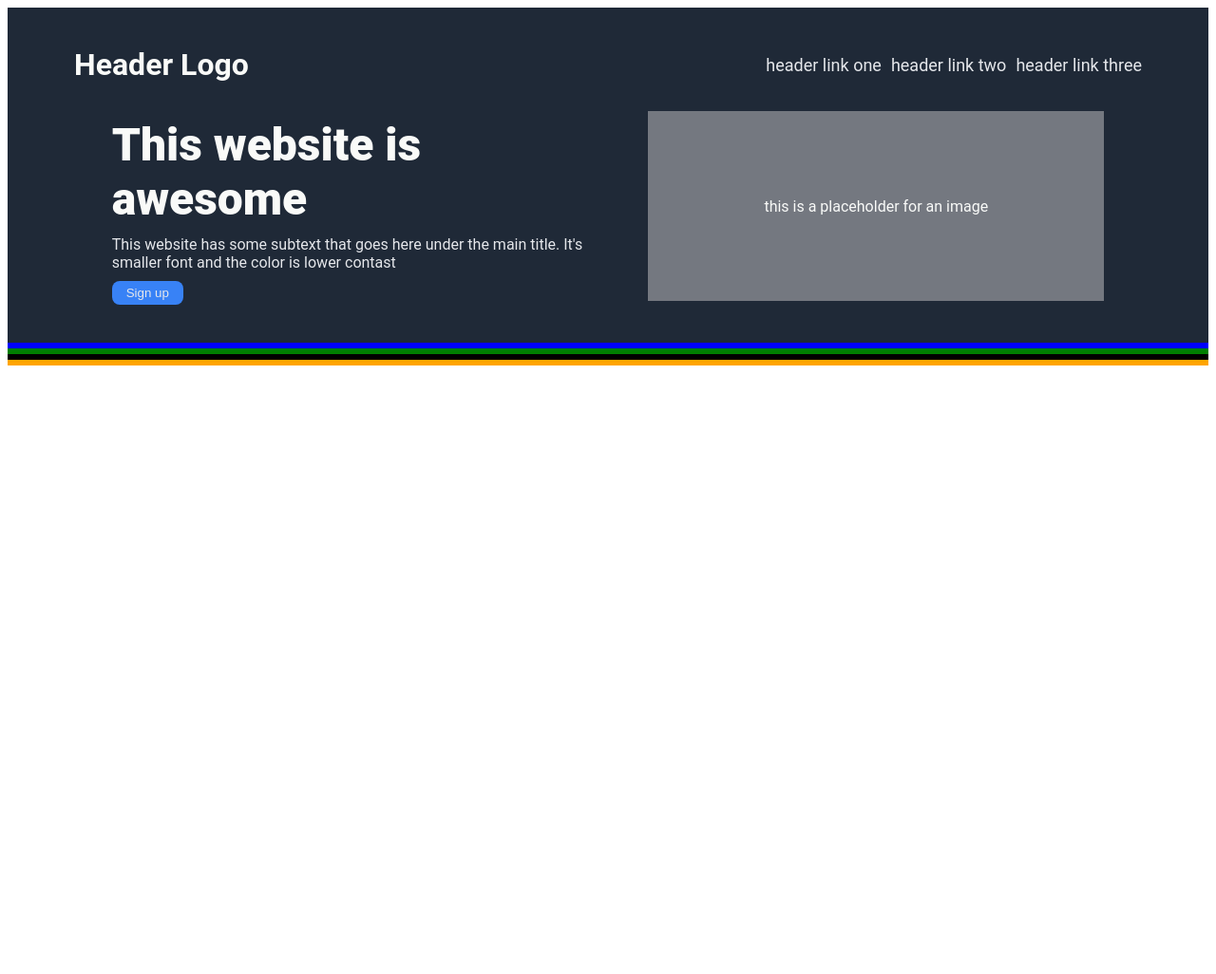
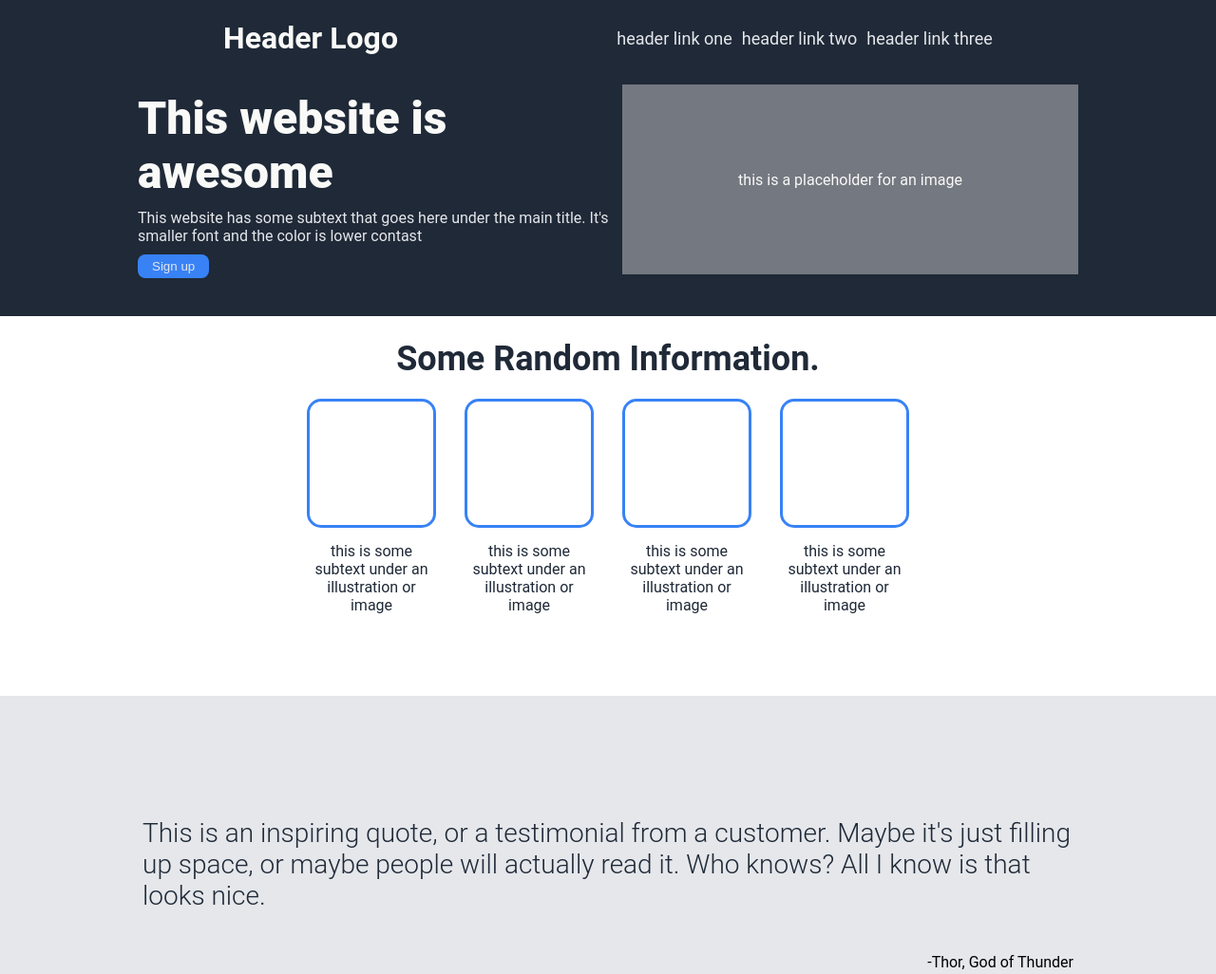
Before and after one commit to AtanasVekiev/landing-page, a plain HTML site: page index.html in a window 1280 px wide. Shown: the top 1026 px of the page at 95% size. Before the commit the page ends 800 px from the top, so only its background shows below. Drawn offline with Linux system fonts and the light colour scheme.

Commit message:
Completed the langing page
- Information section
-  Quote section
- CTA section
- Footer section

```diff
--- a/index.html
+++ b/index.html
@@ -10,7 +10,7 @@
     <!-- first element -->
     <div class="header">
       <div class="logo-and-links">
-        <h1>Header Logo</h1>
+        <h1 class="header-logo">Header Logo</h1>
         <ul>
           <li><a href="###">header link one</a></li>
           <li><a href="###">header link two</a></li>
@@ -33,12 +33,59 @@
       </div>
     </div>
     <!-- secong element -->
-    <div class="information"></div>
+    <div class="information">
+      <h1 class="information-text">Some Random Information.</h1>
+      <div class="cards">
+        <div class="card">
+          <div class="image-card"></div>
+          <div class="card-text">
+            this is some subtext under an illustration or image
+          </div>
+        </div>
+        <div class="card">
+          <div class="image-card"></div>
+          <div class="card-text">
+            this is some subtext under an illustration or image
+          </div>
+        </div>
+
+        <div class="card">
+          <div class="image-card"></div>
+          <div class="card-text">
+            this is some subtext under an illustration or image
+          </div>
+        </div>
+
+        <div class="card">
+          <div class="image-card"></div>
+          <div class="card-text">
+            this is some subtext under an illustration or image
+          </div>
+        </div>
+      </div>
+    </div>
     <!-- third element -->
-    <div class="quote"></div>
+    <div class="quote">
+      <p class="quote-text">
+        This is an inspiring quote, or a testimonial from a customer. Maybe it's
+        just filling up space, or maybe people will actually read it. Who knows?
+        All I know is that looks nice.
+      </p>
+      <p class="quote-author">-Thor, God of Thunder</p>
+    </div>
     <!-- fourht element -->
-    <div class="CTA"></div>
+    <div class="CTA">
+      <div class="CTA-content">
+        <div class="cta-left-side">
+          <h1 class="cta-header">Call to action! It's time!</h1>
+          <p class="cta-text">
+            Sign up for our product by clicking that button right over there!
+          </p>
+        </div>
+        <button class="button-cta">Sign up</button>
+      </div>
+    </div>
     <!-- fifth element -->
-    <div class="footer"></div>
+    <div class="footer">Copyright © The Odin Project 2021</div>
   </body>
 </html>
--- a/style.css
+++ b/style.css
@@ -1,38 +1,18 @@
-/* visual debug */
 
-.information{
-border: solid blue;
-background-color: rgb(123, 130, 230);
-}
-
-.quote{
-border: solid green;
-background-color: rgb(157, 230, 123);
-}
-
-.CTA{
-border: solid black;
-background-color: rgb(85, 99, 92);
-}
-
-.footer{
-border: solid orange;
-background-color: rgb(231, 161, 30);
-}
-
-/* visual debug */
 
 body{
     font-family: Roboto;
     display: flex;
     flex-direction: column;
+    margin: 0px;
 }
 
 /* header */
 .header{
     display: flex;
     flex-direction: column;
-    padding: 20px;
+    padding-left: 40px;
+    padding-right: 40px;
     padding-bottom: 40px;
     gap:5px;
     background-color: #1F2937;
@@ -43,9 +23,10 @@ body{
 .logo-and-links{
     display: flex;
     align-items: center;
-    justify-content:space-between;
-    padding-left: 50px;
-    padding-right: 50px;
+    justify-content: space-around;
+    padding-left: 100px;
+    padding-right: 100px;
+
 }
 
 a{
@@ -59,18 +40,18 @@ ul{
   gap: 10px
 }
 
-h1{
+.header-logo{
     font-size: 24;
     color: #F9FAF8;
 }
 
 .header-content{
     display: flex;
-    padding-left: 50px;
-    padding-right: 50px;
     align-items: center;
-    justify-content: space-evenly;
-    gap: 25px;
+    justify-content: space-around;
+    padding-left: 100px;
+    padding-right: 100px;
+
 }
 
 .placeholder{
@@ -111,3 +92,129 @@ button{
     margin: 0px;
     margin-bottom: 10px;
 }
+
+
+/* information */
+
+.information{
+    padding-left: 40px;
+    padding-right: 40px;
+    padding-bottom: 150px;
+    display: flex;
+    flex-direction: column;
+    align-items: center;
+    justify-content: center;
+    gap:60px;
+    color: #E5E7EB;
+
+}
+
+.information-text{
+    font-size: 36px;
+    color: #1F2937;
+}
+
+.cards{
+    display: flex;
+    flex-direction: row;
+    align-items: center;
+    justify-content: center;
+    gap:30px;
+    width: 100px;
+    height: 100px;
+}
+
+.image-card{
+    width: 130px;
+    height: 130px;
+    border: solid #3882F6;
+    border-radius: 15px;
+}
+
+
+.card-text{
+    text-align: center;
+    color: #1F2937;
+}
+
+.card{
+    display: flex;
+    flex-direction: column;
+    gap: 15px;
+}
+
+/* quote */
+
+.quote{
+    display: flex;
+    flex-direction: column;
+    /* padding: top left/right bottom; */
+    padding: 100px 150px 100px 150px;
+    justify-content: center;
+    align-items: center;
+    background-color: #E5E7EB;
+
+}
+
+.quote-text{
+    font-size: 28px;
+    font-weight: 300;
+    color: #1F2937;
+
+}
+
+.quote-author{
+    display: flex;
+    align-self: flex-end;
+}
+
+/* CTA */
+.CTA{
+    display: flex;
+    align-items: center;
+    justify-content: center;
+}
+
+.CTA-content{
+        background-color: #3882F6;
+        display: flex;
+        margin-top: 100px;
+        margin-bottom: 100px;
+        margin-left: 150px;
+        margin-right: 150px;
+        align-items: center;
+        color:  #E5E7EB;
+        padding-left: 50px;
+        padding-right: 50px;
+        justify-content: space-around;
+        width: 600px;
+        border-radius: 8px;
+        height: 150px;
+        gap: 50px;
+
+
+
+
+}
+
+.button-cta{
+    display: flex;
+    border: solid  #E5E7EB;
+
+}
+
+.cta-header, .cta-text{
+    margin: 0px;
+}
+
+
+/* footer */
+
+.footer{
+    color: #E5E7EB;;
+    background-color: #1F2937;
+    height: 100px;
+    display: flex;
+    align-items: center;
+    justify-content: center;
+}
```
